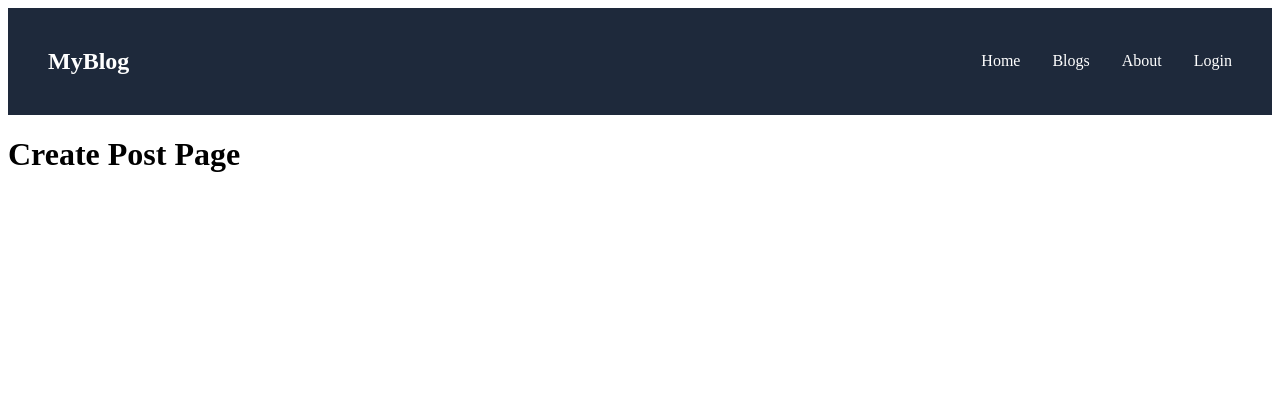
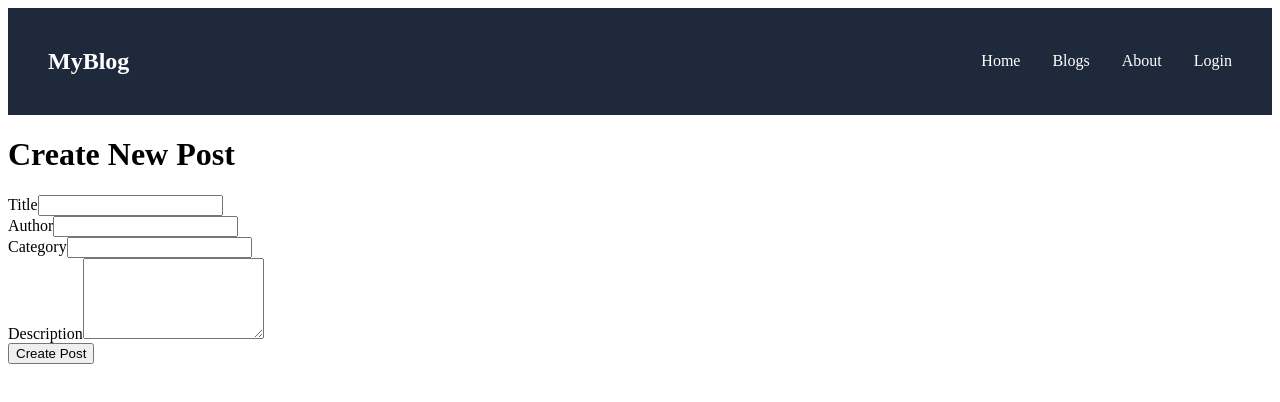
Before and after one commit to ibnumohammed99/react-final-project-blog-app, a React (Vite) app: page /create-post in a window 1280 px wide. Shown: the top 402 px of the page. Built offline with nearby package versions, Linux system fonts and the light colour scheme.

Commit message:
Implement controlled create post form with state management

```diff
--- a/src/pages/CreatePost.jsx
+++ b/src/pages/CreatePost.jsx
@@ -1,7 +1,68 @@
+import { useState } from "react";
+
 function CreatePost() {
+  const [title, setTitle] = useState("");
+  const [author, setAuthor] = useState("");
+  const [category, setCategory] = useState("");
+  const [description, setDescription] = useState("");
+
+  const handleSubmit = (e) => {
+    e.preventDefault();
+
+    const newPost = {
+      id: Date.now(),
+      title,
+      author,
+      category,
+      description,
+    };
+
+    console.log(newPost);
+  };
+
   return (
     <div>
-      <h1>Create Post Page</h1>
+      <h1>Create New Post</h1>
+
+      <form onSubmit={handleSubmit}>
+        <div>
+          <label>Title</label>
+          <input
+            type="text"
+            value={title}
+            onChange={(e) => setTitle(e.target.value)}
+          />
+        </div>
+
+        <div>
+          <label>Author</label>
+          <input
+            type="text"
+            value={author}
+            onChange={(e) => setAuthor(e.target.value)}
+          />
+        </div>
+
+        <div>
+          <label>Category</label>
+          <input
+            type="text"
+            value={category}
+            onChange={(e) => setCategory(e.target.value)}
+          />
+        </div>
+
+        <div>
+          <label>Description</label>
+          <textarea
+            rows="5"
+            value={description}
+            onChange={(e) => setDescription(e.target.value)}
+          />
+        </div>
+
+        <button type="submit">Create Post</button>
+      </form>
     </div>
   );
 }
```
